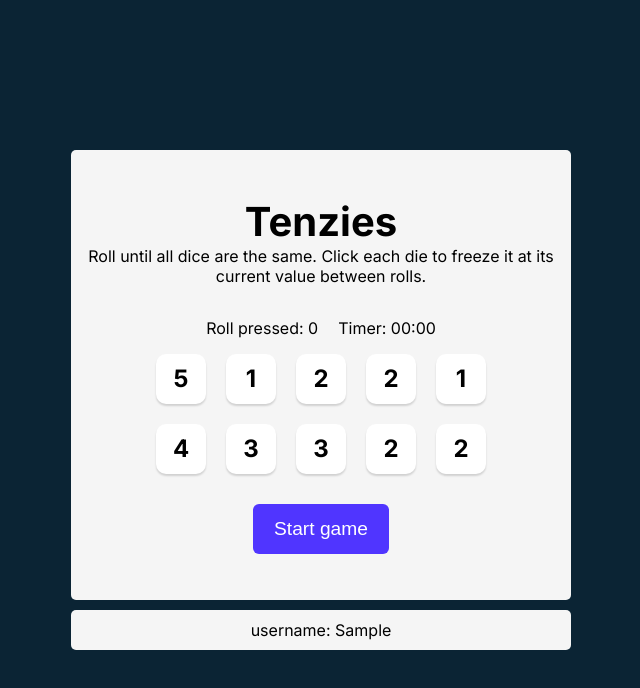
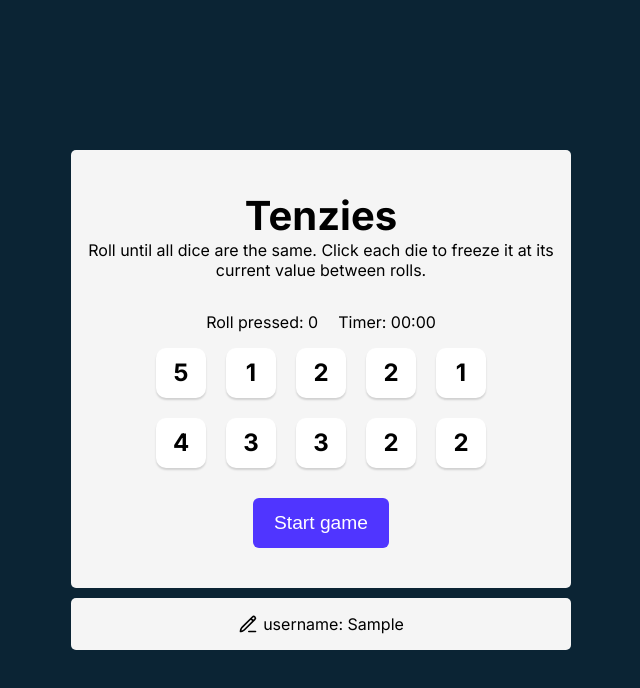
Before and after one commit to matejmilankov/TenziesGame, a React (Vite) app: page / in a window 1280 px wide. Both pictures are taken after typing "Sample" into the empty fields and a click on the button "Start". Shown: the top 688 px of the page, without its empty margins (319-959 px from the left). Built offline with nearby package versions, Linux system fonts and the light colour scheme.

Commit message:
Implemented change of username

```diff
--- a/src/App.jsx
+++ b/src/App.jsx
@@ -1,12 +1,16 @@
 import './App.css'
 import { Die } from './components/Die'
+import { Username } from './components/Username';
+import { Timer } from './components/Timer';
+import ReactConfetti from 'react-confetti';
+
 import { useState, useRef, useEffect } from 'react';
-import { Timer } from './components/Timer';
-import { Username } from './components/Username';
 import { generateAllNewDice, checkWin } from './utils/diceUtils';
-import ReactConfetti from 'react-confetti';
+
 import gsap from 'gsap';
 import { useGSAP } from '@gsap/react';
+
+import penIcon from './assets/pen-line-svgrepo-com.svg'
 
 gsap.registerPlugin(useGSAP);
 
@@ -20,6 +24,7 @@ function App() {
   const [seconds, setSeconds] = useState(0);
   const [username, setUsername] = useState("");
   const [gameStatus, setGameStatus] = useState("setup");
+  const [isEdit, setIsEdit] = useState(false);
 
 
   const [dice, setDice] = useState(() => generateAllNewDice());
@@ -90,6 +95,12 @@ function App() {
     }
   }, [gameStatus]);
 
+  const handleNewUsername = (formData) => {
+    const newUsername = formData.get("username");
+    setUsername(newUsername.trim());
+    setIsEdit(false);
+  }
+
   return (
     <main>
 
@@ -127,8 +138,17 @@ function App() {
             </div>
 
           </div>
-          <div className='username-container'>
-            username: {username}
+          <div className='username-container' onClick={() => setIsEdit(true)}>
+            <div className='username-info'>
+              <img src={penIcon} alt="pen-icon" />
+              <p>username: {username}</p>
+            </div>
+            {isEdit && (
+              <form action={handleNewUsername} className='new-username-form'>
+                <input type="text" name="username" placeholder='Enter new username'/>
+                <button>Apply</button>
+              </form>
+            )}
           </div>
         </>
       ) : (
--- a/src/index.css
+++ b/src/index.css
@@ -105,8 +105,31 @@ button.roll-dice {
   margin-top: 10px;
   width: 100%;
   border-radius: 5px;
-  padding: 10px 0;
   display: flex;
   justify-content: center;
   align-items: center;
+  flex-direction: column;
+  padding: 0 20px;
 }
+
+.new-username-form {
+  display: flex;
+  gap: 10px;
+}
+
+.new-username-form button {
+  width: auto;
+}
+
+.username-info {
+  display: flex;
+  justify-content: center;
+  align-items: center;
+  cursor: pointer;
+}
+
+.username-info> img {
+  width: 20px;
+  height: 20px;
+  margin-right: 5px;
+}
```
Also changed, not shown: src/assets/pen-line-svgrepo-com.svg (added).
